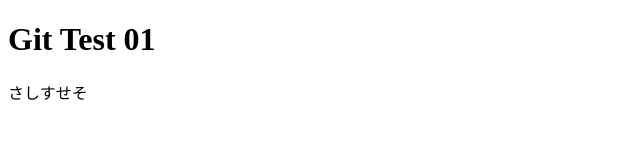
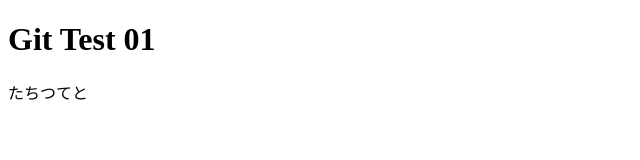
Before and after one commit to kazuki0611/firstTest, a plain HTML site: page index.html in a window 1280 px wide. Shown: the full height of the page, 0-640 px from the left. Drawn offline with Linux system fonts and the light colour scheme.

Commit message:
テスト04

```diff
--- a/index.html
+++ b/index.html
@@ -6,7 +6,7 @@
 </head>
 <body>
     <h1>Git Test 01</h1>
-    <p>さしすせそ</p>
+    <p>たちつてと</p>
 
 </body>
 </html>
```
